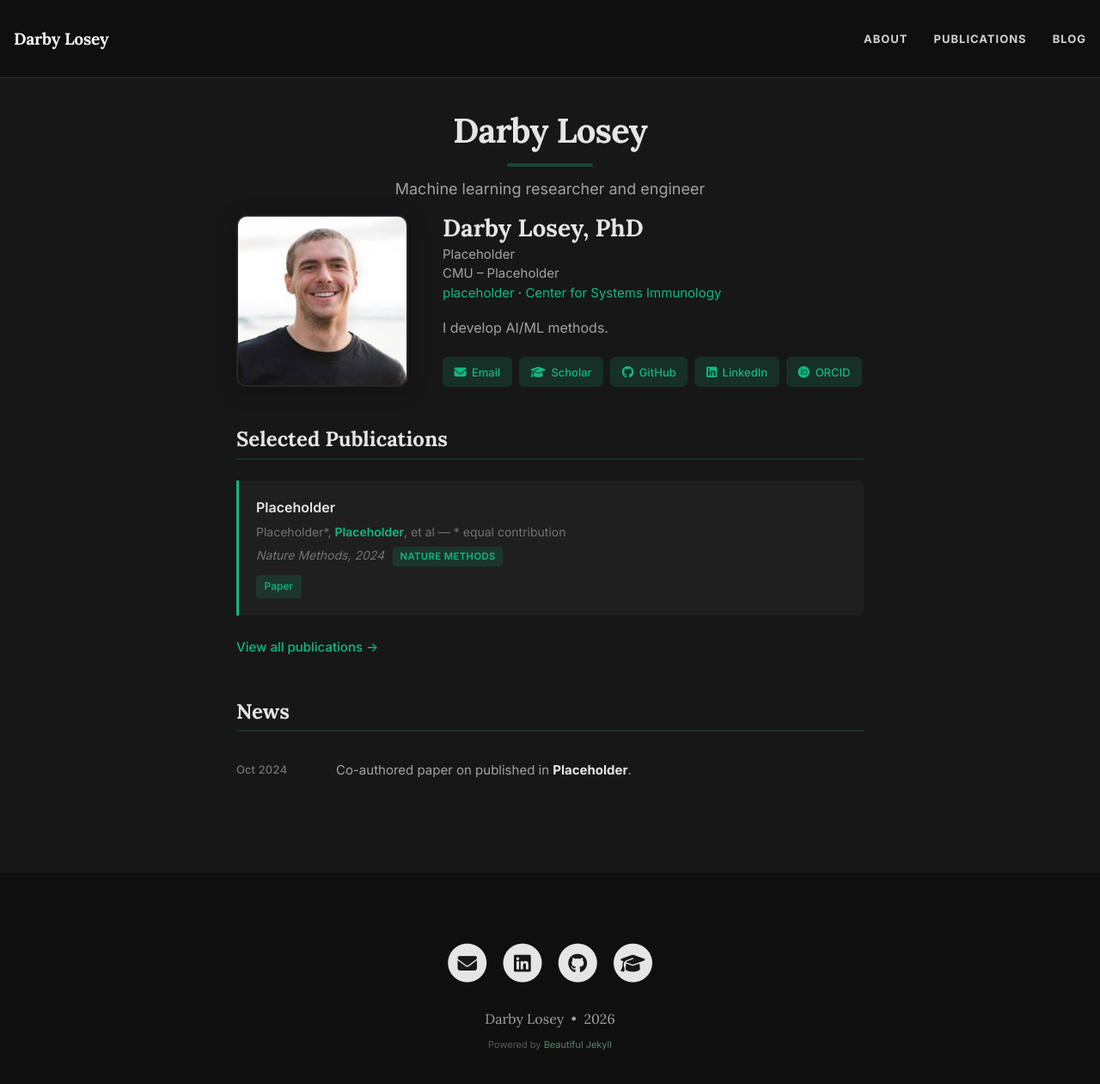
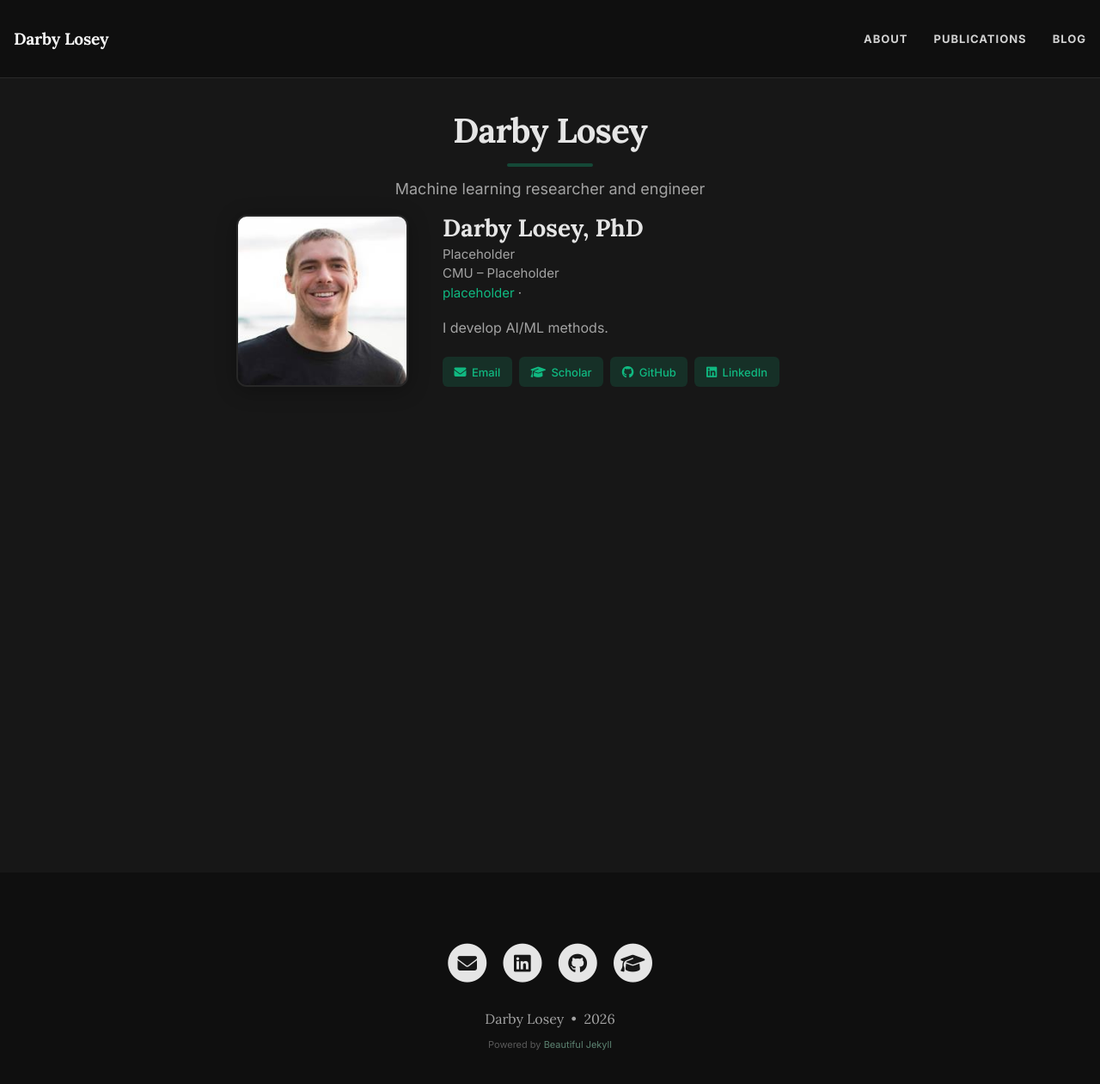
Before and after one commit to loseydm/loseydm.github.io, a Jekyll site: the page built from index.html, in a window 1280 px wide and 1305 px high. Shown: the top 1261 px of the window at 86% size. Built offline with Jekyll 4.4.1, drawn with Linux system fonts in a browser that asks for light colours; the list of posts is cut into pages by our own code.

Commit message:
updating placeholders

```diff
--- a/aboutme.md
+++ b/aboutme.md
@@ -3,15 +3,9 @@ layout: page
 title: About Me
 ---
 
-placeholder
-
-
-### Research Areas
-
-placeholder
+### Research Interests
 
 ### Education
-
 - **PhD, Neural Computation and Machine Learning** -- Carnegie Mellon University
 - **Masters, Machine Learning** -- Carnegie Mellon University
-- **BS, Comptuer Science** -- University of Washington
+- **Bachelor of Science, Comptuer Science** -- University of Washington
--- a/index.html
+++ b/index.html
@@ -16,7 +16,7 @@ use-site-title: true
     <div class="bio-affiliation">
       Placeholder<br>
       CMU &ndash; Placeholder<br>
-      <a href="placeholder">placeholder</a> &middot; <a href="placeholder">Center for Systems Immunology</a>
+      <a href="placeholder">placeholder</a> &middot; <a href="placeholder"></a>
     </div>
     <p>
       I develop AI/ML methods.
@@ -24,15 +24,15 @@ use-site-title: true
     <div class="bio-links">
       <a href="mailto:darby.losey@gmail.com.edu"><i class="fas fa-envelope"></i> Email</a>
       <a href="https://scholar.google.com/citations?user=O2h32WkAAAAJ&hl=en"><i class="fas fa-graduation-cap"></i> Scholar</a>
-      <a href="https://github.com/Hanxi-002"><i class="fab fa-github"></i> GitHub</a>
-      <a href="https://www.linkedin.com/in/hanxi-xiao-1b0282119"><i class="fab fa-linkedin"></i> LinkedIn</a>
-      <a href="https://orcid.org/0000-0003-3849-1696"><i class="fab fa-orcid"></i> ORCID</a>
+      <a href="https://github.com/loseydm"><i class="fab fa-github"></i> GitHub</a>
+      <a href="https://www.linkedin.com/in/loseydm/"><i class="fab fa-linkedin"></i> LinkedIn</a>
+      <!-- <a href="https://orcid.org/0000-0003-3849-1696"><i class="fab fa-orcid"></i> ORCID</a> -->
     </div>
   </div>
 </div>
 
 <!-- Selected Publications -->
-<div class="mt-section">
+<!-- <div class="mt-section">
   <h2 class="section-heading">Selected Publications</h2>
 
   <ul class="pub-list">
@@ -47,10 +47,10 @@ use-site-title: true
       </div>
     </li>
   <a href="/publications" class="see-all-link">View all publications</a>
-</div>
+</div> -->
 
 <!-- News & Updates -->
-<div class="mt-section mb-section">
+<!-- <div class="mt-section mb-section">
   <h2 class="section-heading">News</h2>
 
   <ul class="news-list">
@@ -59,4 +59,4 @@ use-site-title: true
       <span class="news-content">Co-authored paper on <a href="placeholder"></a> published in <strong>Placeholder</strong>.</span>
     </li>
   </ul>
-</div>
+</div> -->
```
